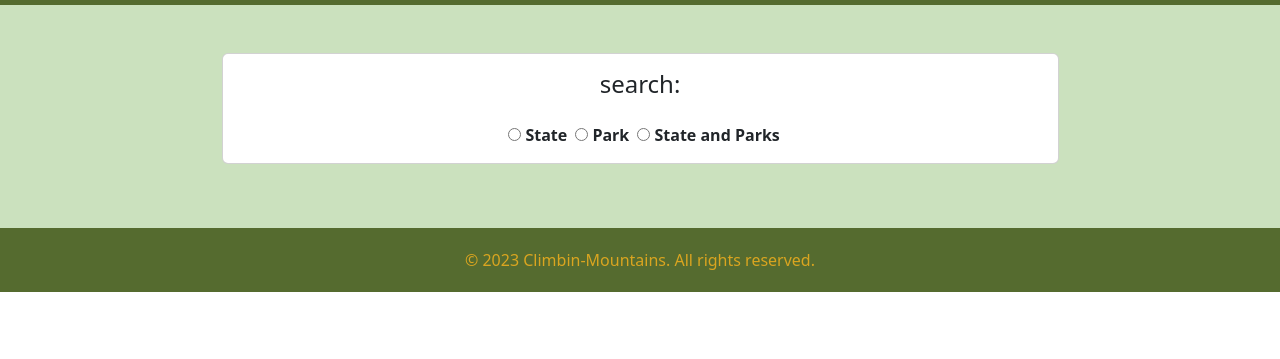
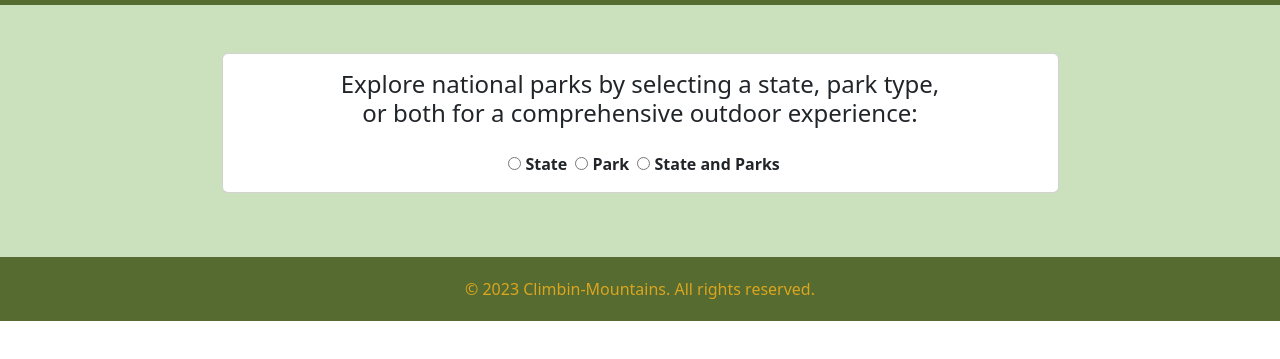
Before and after one commit to VictorPadilla0861/Capstone_2_Great_outdoors, a plain HTML site: page Capstone Template Incomplete/nationalpark.html in a window 1280 px wide. Shown: the part 51-410 px from the top of the page. Drawn offline with nearby package versions, Linux system fonts and the light colour scheme.

Commit message:
fixed search term

```diff
--- a/Capstone Template Incomplete/css/park.css
+++ b/Capstone Template Incomplete/css/park.css
@@ -10,6 +10,12 @@
 
   }
   main {background-color: rgba(171, 206, 150, 0.61);}
+
+    h4{
+        text-align: center;
+        width: 600px;
+    }
+
 
   a {
     text-decoration: none;
--- a/Capstone Template Incomplete/nationalpark.html
+++ b/Capstone Template Incomplete/nationalpark.html
@@ -42,7 +42,7 @@
             <div class="card w-75 mt-5">
                 <div class="d-flex justify-content-center flex-column flex-wrap">
                     <div class="d-flex justify-content-center my-3">
-                        <h4>search:</h4>
+                        <h4>Explore national parks by selecting a state, park type, or both for a comprehensive outdoor experience:</h4>
                     </div>
                     <div class="d-flex justify-content-center mb-3">
 
```
